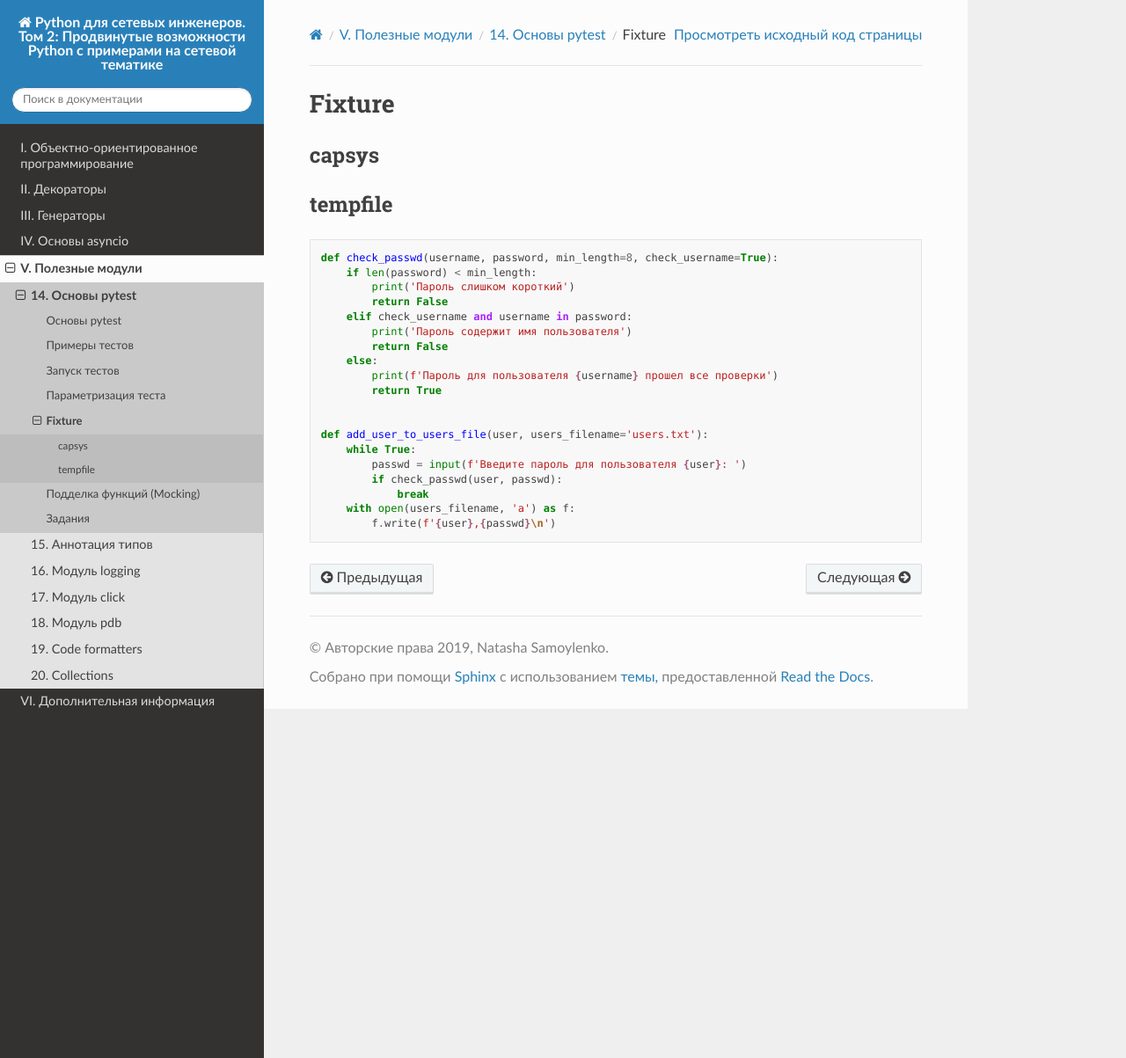
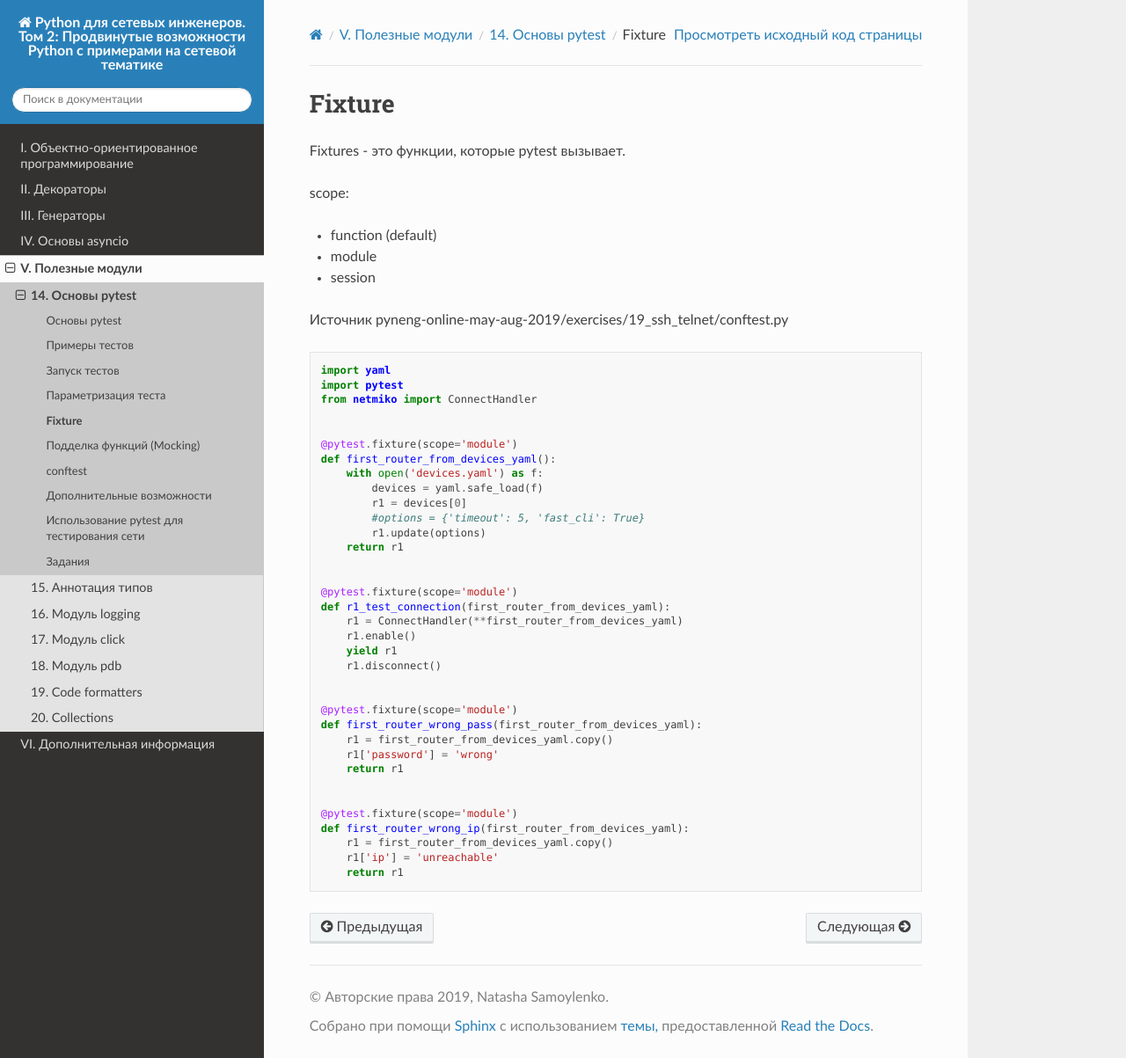
Before and after one commit to natenka/advpyneng-book, a Sphinx documentation site: the page built from docs/source/book/14_pytest_basics/fixture.rst, in a window 1280 px wide and 1203 px high. Shown: the whole window at 88% size. Built offline with Sphinx 7.4.7 and the Read the Docs theme 2.0.0, drawn with Linux system fonts in a browser that asks for light colours; pages that are not in the unit, such as notebooks, are missing from menus.

Commit message:
pytest chapter draft

```diff
--- a/docs/source/book/14_pytest_basics/fixture.rst
+++ b/docs/source/book/14_pytest_basics/fixture.rst
@@ -1,31 +1,51 @@
 Fixture
 -------
 
-capsys
-~~~~~~
+Fixtures - это функции, которые pytest вызывает.
 
-tempfile
-~~~~~~~~
+scope:
 
+* function (default)
+* module
+* session
+
+
+Источник pyneng-online-may-aug-2019/exercises/19_ssh_telnet/conftest.py
 
 .. code:: python
 
-    def check_passwd(username, password, min_length=8, check_username=True):
-        if len(password) < min_length:
-            print('Пароль слишком короткий')
-            return False
-        elif check_username and username in password:
-            print('Пароль содержит имя пользователя')
-            return False
-        else:
-            print(f'Пароль для пользователя {username} прошел все проверки')
-            return True
+    import yaml
+    import pytest
+    from netmiko import ConnectHandler
 
 
-    def add_user_to_users_file(user, users_filename='users.txt'):
-        while True:
-            passwd = input(f'Введите пароль для пользователя {user}: ')
-            if check_passwd(user, passwd):
-                break
-        with open(users_filename, 'a') as f:
-            f.write(f'{user},{passwd}\n')
+    @pytest.fixture(scope='module')
+    def first_router_from_devices_yaml():
+        with open('devices.yaml') as f:
+            devices = yaml.safe_load(f)
+            r1 = devices[0]
+            #options = {'timeout': 5, 'fast_cli': True}
+            r1.update(options)
+        return r1
+
+
+    @pytest.fixture(scope='module')
+    def r1_test_connection(first_router_from_devices_yaml):
+        r1 = ConnectHandler(**first_router_from_devices_yaml)
+        r1.enable()
+        yield r1
+        r1.disconnect()
+
+
+    @pytest.fixture(scope='module')
+    def first_router_wrong_pass(first_router_from_devices_yaml):
+        r1 = first_router_from_devices_yaml.copy()
+        r1['password'] = 'wrong'
+        return r1
+
+
+    @pytest.fixture(scope='module')
+    def first_router_wrong_ip(first_router_from_devices_yaml):
+        r1 = first_router_from_devices_yaml.copy()
+        r1['ip'] = 'unreachable'
+        return r1
--- a/docs/source/book/14_pytest_basics/index.rst
+++ b/docs/source/book/14_pytest_basics/index.rst
@@ -15,4 +15,7 @@
    parametrized_tests
    fixture
    mocking
+   conftest
+   extra
+   test_network
    ../../exercises/14_exercises.rst
--- /dev/null
+++ b/docs/source/book/14_pytest_basics/test_network.rst
@@ -0,0 +1,2 @@
+Использование pytest для тестирования сети
+------------------------------------------
```
Also changed, not shown: docs/source/book/14_pytest_basics/conftest.rst (added, +60 -0 lines), docs/source/book/14_pytest_basics/extra.rst (added, +29 -0 lines), docs/source/book/14_pytest_basics/fixture_builtin.rst (added, +106 -0 lines), docs/source/book/14_pytest_basics/running_tests.rst (+46 -0 lines).
